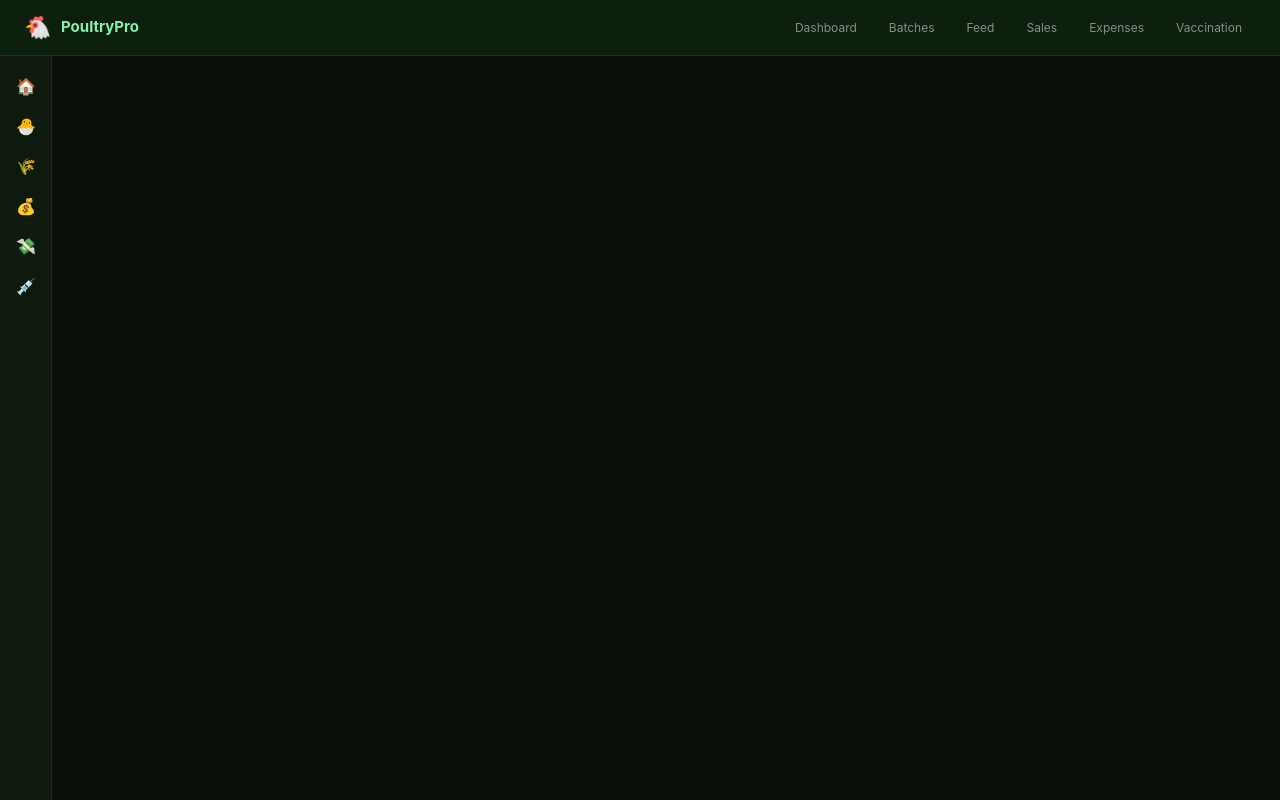
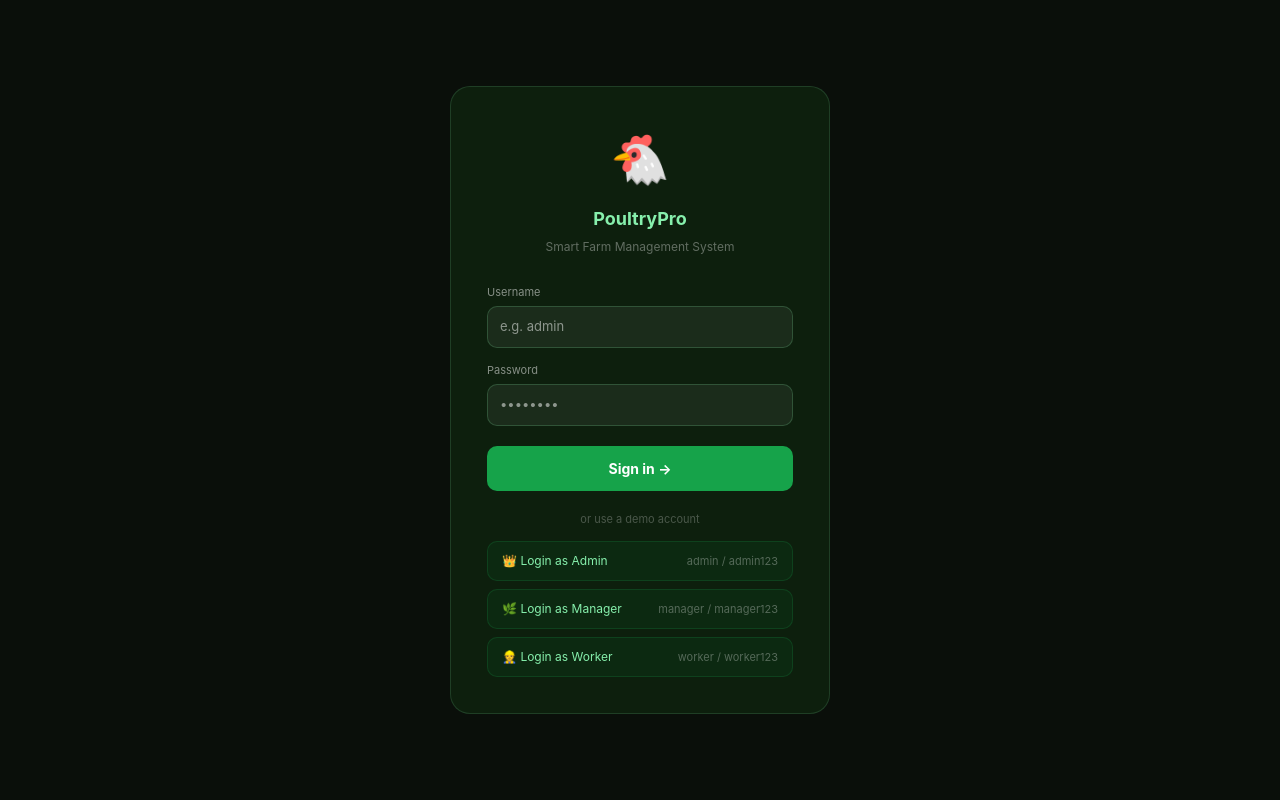
Before and after one commit to dama-254/Module-3-final-project, a React (Vite) app in the folder poultrypro/: page /login in a window 1280 px wide. Built offline with nearby package versions, Linux system fonts and the light colour scheme.

Commit message:
fix: simplify login to work reliably

```diff
--- a/poultrypro/db.json
+++ b/poultrypro/db.json
@@ -1,23 +1,129 @@
 {
   "batches": [
-    { "id": "1", "batchId": "B-001", "breed": "Rhode Island Red", "birds": 650, "ageWeeks": 24, "health": "Healthy", "layRate": 78, "dateAdded": "2026-01-15" },
-    { "id": "2", "batchId": "B-002", "breed": "Kenbro", "birds": 800, "ageWeeks": 18, "health": "Healthy", "layRate": 82, "dateAdded": "2026-02-10" },
-    { "id": "3", "batchId": "B-003", "breed": "Leghorn", "birds": 500, "ageWeeks": 32, "health": "Monitor", "layRate": 65, "dateAdded": "2025-11-20" }
+    {
+      "id": "1",
+      "batchId": "B-001",
+      "breed": "Rhode Island Red",
+      "birds": 650,
+      "ageWeeks": 24,
+      "health": "Healthy",
+      "layRate": 78,
+      "dateAdded": "2026-01-15"
+    },
+    {
+      "id": "2",
+      "batchId": "B-002",
+      "breed": "Kenbro",
+      "birds": 800,
+      "ageWeeks": 18,
+      "health": "Healthy",
+      "layRate": 82,
+      "dateAdded": "2026-02-10"
+    },
+    {
+      "id": "3",
+      "batchId": "B-003",
+      "breed": "Leghorn",
+      "birds": 500,
+      "ageWeeks": 32,
+      "health": "Monitor",
+      "layRate": 65,
+      "dateAdded": "2025-11-20"
+    },
+    {
+      "batchId": "D-756",
+      "breed": "silver",
+      "birds": 5,
+      "ageWeeks": 20,
+      "health": "Healthy",
+      "layRate": 0,
+      "dateAdded": "2026-05-17",
+      "id": "zxymsdT9W3w"
+    }
   ],
   "feedRecords": [
-    { "id": "1", "date": "2026-05-12", "batchId": "B-001", "feedType": "Layer mash", "quantityKg": 120, "costKsh": 4800, "supplier": "AgroFeed Ltd" },
-    { "id": "2", "date": "2026-05-12", "batchId": "B-002", "feedType": "Grower mash", "quantityKg": 125, "costKsh": 4375, "supplier": "AgroFeed Ltd" }
+    {
+      "id": "1",
+      "date": "2026-05-12",
+      "batchId": "B-001",
+      "feedType": "Layer mash",
+      "quantityKg": 120,
+      "costKsh": 4800,
+      "supplier": "AgroFeed Ltd"
+    },
+    {
+      "id": "2",
+      "date": "2026-05-12",
+      "batchId": "B-002",
+      "feedType": "Grower mash",
+      "quantityKg": 125,
+      "costKsh": 4375,
+      "supplier": "AgroFeed Ltd"
+    }
   ],
   "sales": [
-    { "id": "1", "date": "2026-05-12", "type": "Eggs", "quantity": 200, "unitPrice": 18, "totalKsh": 3600, "buyer": "Nairobi Market" },
-    { "id": "2", "date": "2026-05-11", "type": "Chicken", "quantity": 15, "unitPrice": 850, "totalKsh": 12750, "buyer": "Hotel Jacaranda" }
+    {
+      "id": "1",
+      "date": "2026-05-12",
+      "type": "Eggs",
+      "quantity": 200,
+      "unitPrice": 18,
+      "totalKsh": 3600,
+      "buyer": "Nairobi Market"
+    },
+    {
+      "id": "2",
+      "date": "2026-05-11",
+      "type": "Chicken",
+      "quantity": 15,
+      "unitPrice": 850,
+      "totalKsh": 12750,
+      "buyer": "Hotel Jacaranda"
+    }
   ],
   "expenses": [
-    { "id": "1", "date": "2026-05-10", "description": "Layer mash purchase", "category": "Feed", "amount": 9600 },
-    { "id": "2", "date": "2026-05-08", "description": "Newcastle vaccine", "category": "Medicine", "amount": 2400 }
+    {
+      "id": "1",
+      "date": "2026-05-10",
+      "description": "Layer mash purchase",
+      "category": "Feed",
+      "amount": 9600
+    },
+    {
+      "id": "2",
+      "date": "2026-05-08",
+      "description": "Newcastle vaccine",
+      "category": "Medicine",
+      "amount": 2400
+    }
   ],
   "vaccinations": [
-    { "id": "1", "date": "2026-05-01", "batchId": "B-001", "vaccineName": "Newcastle LaSota", "dosage": "1 drop/bird", "method": "Drinking water", "notes": "Routine booster" },
-    { "id": "2", "date": "2026-04-20", "batchId": "B-002", "vaccineName": "Marek's Disease", "dosage": "0.2ml/bird", "method": "Injection", "notes": "Day-old chick vaccination" }
-  ]
+    {
+      "id": "1",
+      "date": "2026-05-01",
+      "batchId": "B-001",
+      "vaccineName": "Newcastle LaSota",
+      "dosage": "1 drop/bird",
+      "method": "Drinking water",
+      "notes": "Routine booster"
+    },
+    {
+      "id": "2",
+      "date": "2026-04-20",
+      "batchId": "B-002",
+      "vaccineName": "Marek's Disease",
+      "dosage": "0.2ml/bird",
+      "method": "Injection",
+      "notes": "Day-old chick vaccination"
+    }
+  ],
+  "users": [
+    {
+      "id": "1",
+      "username": "admin",
+      "password": "admin123",
+      "role": "Admin"
+    }
+  ],
+  "$schema": "./node_modules/json-server/schema.json"
 }
--- a/poultrypro/src/App.jsx
+++ b/poultrypro/src/App.jsx
@@ -1,6 +1,8 @@
 import { Routes, Route, Navigate } from 'react-router-dom'
 import Navbar from './components/Navbar'
 import Sidebar from './components/Sidebar'
+import ProtectedRoute from './components/ProtectedRoute'
+import Login from './pages/Login'
 import Dashboard from './pages/Dashboard'
 import Batches from './pages/Batches'
 import FeedManagement from './pages/FeedManagement'
@@ -8,24 +10,31 @@ import Sales from './pages/Sales'
 import Expenses from './pages/Expenses'
 import Vaccination from './pages/Vaccination'
 
-export default function App() {
+function Layout({ children }) {
   return (
     <div style={{ minHeight: '100vh', background: '#0a0f0a', color: '#e8f5e9', display: 'flex', flexDirection: 'column' }}>
       <Navbar />
       <div style={{ display: 'flex', flex: 1 }}>
         <Sidebar />
         <main style={{ flex: 1, padding: '24px', overflowY: 'auto' }}>
-          <Routes>
-            <Route path="/" element={<Navigate to="/dashboard" />} />
-            <Route path="/dashboard" element={<Dashboard />} />
-            <Route path="/batches" element={<Batches />} />
-            <Route path="/feed" element={<FeedManagement />} />
-            <Route path="/sales" element={<Sales />} />
-            <Route path="/expenses" element={<Expenses />} />
-            <Route path="/vaccination" element={<Vaccination />} />
-          </Routes>
+          {children}
         </main>
       </div>
     </div>
   )
 }
+
+export default function App() {
+  return (
+    <Routes>
+      <Route path="/login" element={<Login />} />
+      <Route path="/" element={<Navigate to="/dashboard" />} />
+      <Route path="/dashboard" element={<ProtectedRoute><Layout><Dashboard /></Layout></ProtectedRoute>} />
+      <Route path="/batches" element={<ProtectedRoute><Layout><Batches /></Layout></ProtectedRoute>} />
+      <Route path="/feed" element={<ProtectedRoute><Layout><FeedManagement /></Layout></ProtectedRoute>} />
+      <Route path="/sales" element={<ProtectedRoute><Layout><Sales /></Layout></ProtectedRoute>} />
+      <Route path="/expenses" element={<ProtectedRoute><Layout><Expenses /></Layout></ProtectedRoute>} />
+      <Route path="/vaccination" element={<ProtectedRoute><Layout><Vaccination /></Layout></ProtectedRoute>} />
+    </Routes>
+  )
+}
--- a/poultrypro/src/components/Navbar.jsx
+++ b/poultrypro/src/components/Navbar.jsx
@@ -1,4 +1,4 @@
-import { Link, useLocation } from 'react-router-dom'
+import { Link, useLocation, useNavigate } from 'react-router-dom'
 
 const links = [
   { to: '/dashboard', label: 'Dashboard' },
@@ -11,6 +11,15 @@ const links = [
 
 export default function Navbar() {
   const { pathname } = useLocation()
+  const navigate = useNavigate()
+  const user = localStorage.getItem('pf_user') || 'User'
+
+  const handleLogout = () => {
+    localStorage.removeItem('pf_auth')
+    localStorage.removeItem('pf_user')
+    navigate('/login')
+  }
+
   return (
     <nav style={{ background: '#0d1f0d', borderBottom: '1px solid rgba(134,239,172,0.1)', height: '56px', display: 'flex', alignItems: 'center', justifyContent: 'space-between', padding: '0 24px', position: 'sticky', top: 0, zIndex: 50 }}>
       <div style={{ display: 'flex', alignItems: 'center', gap: '10px' }}>
@@ -24,6 +33,12 @@ export default function Navbar() {
           </Link>
         ))}
       </div>
+      <div style={{ display: 'flex', alignItems: 'center', gap: '12px' }}>
+        <span style={{ fontSize: '12px', color: 'rgba(255,255,255,0.4)' }}>👤 {user}</span>
+        <button onClick={handleLogout} style={{ padding: '6px 14px', background: 'rgba(239,68,68,0.1)', border: '1px solid rgba(239,68,68,0.2)', color: '#fca5a5', borderRadius: '8px', fontSize: '12px', cursor: 'pointer' }}>
+          Logout
+        </button>
+      </div>
     </nav>
   )
 }
--- /dev/null
+++ b/poultrypro/src/components/ProtectedRoute.jsx
@@ -0,0 +1,6 @@
+import { Navigate } from 'react-router-dom'
+
+export default function ProtectedRoute({ children }) {
+  const isAuth = localStorage.getItem('pf_auth') === 'true'
+  return isAuth ? children : <Navigate to="/login" />
+}
--- /dev/null
+++ b/poultrypro/src/pages/Login.jsx
@@ -0,0 +1,72 @@
+import { useState } from 'react'
+import { useNavigate } from 'react-router-dom'
+
+export default function Login() {
+  const [username, setUsername] = useState('')
+  const [password, setPassword] = useState('')
+  const [error, setError] = useState('')
+  const navigate = useNavigate()
+
+  const doLogin = (u, r) => {
+    localStorage.setItem('pf_auth', 'true')
+    localStorage.setItem('pf_user', u)
+    localStorage.setItem('pf_role', r)
+    navigate('/dashboard')
+  }
+
+  const handleLogin = (e) => {
+    e.preventDefault()
+    const u = username.trim().toLowerCase()
+    const p = password.trim()
+    if ((u === 'admin' && p === 'admin123') || (u === 'manager' && p === 'manager123') || (u === 'worker' && p === 'worker123')) {
+      doLogin(u, u === 'admin' ? 'Admin' : u === 'manager' ? 'Manager' : 'Worker')
+    } else {
+      setError('Wrong credentials. Use admin/admin123 or click a demo button below.')
+    }
+  }
+
+  const inp = { width: '100%', padding: '10px 12px', background: 'rgba(255,255,255,0.06)', border: '1px solid rgba(134,239,172,0.2)', borderRadius: '10px', fontSize: '13px', color: '#fff', outline: 'none', marginTop: '6px', fontFamily: 'inherit', boxSizing: 'border-box' }
+
+  return (
+    <div style={{ minHeight: '100vh', background: '#0a0f0a', display: 'flex', alignItems: 'center', justifyContent: 'center', padding: '20px' }}>
+      <div style={{ background: '#0d1f0d', border: '1px solid rgba(134,239,172,0.15)', borderRadius: '20px', padding: '36px', width: '100%', maxWidth: '380px' }}>
+        <div style={{ textAlign: 'center', marginBottom: '28px' }}>
+          <div style={{ fontSize: '48px', marginBottom: '10px' }}>🐔</div>
+          <h2 style={{ fontSize: '18px', fontWeight: 700, color: '#86efac', marginBottom: '6px' }}>PoultryPro</h2>
+          <p style={{ fontSize: '12px', color: 'rgba(255,255,255,0.35)' }}>Smart Farm Management System</p>
+        </div>
+
+        {error && (
+          <div style={{ background: 'rgba(239,68,68,0.12)', border: '1px solid rgba(239,68,68,0.3)', color: '#fca5a5', borderRadius: '10px', padding: '12px', fontSize: '12px', marginBottom: '18px', lineHeight: 1.5 }}>
+            {error}
+          </div>
+        )}
+
+        <form onSubmit={handleLogin}>
+          <div style={{ marginBottom: '14px' }}>
+            <label style={{ fontSize: '11px', color: 'rgba(255,255,255,0.5)', display: 'block' }}>Username</label>
+            <input style={inp} value={username} onChange={e => { setUsername(e.target.value); setError('') }} placeholder="e.g. admin" />
+          </div>
+          <div style={{ marginBottom: '20px' }}>
+            <label style={{ fontSize: '11px', color: 'rgba(255,255,255,0.5)', display: 'block' }}>Password</label>
+            <input type="password" style={inp} value={password} onChange={e => { setPassword(e.target.value); setError('') }} placeholder="••••••••" />
+          </div>
+          <button type="submit" style={{ width: '100%', padding: '12px', background: '#16a34a', color: '#fff', borderRadius: '10px', fontSize: '14px', fontWeight: 700, border: 'none', cursor: 'pointer' }}>
+            Sign in →
+          </button>
+        </form>
+
+        <div style={{ margin: '20px 0 14px', textAlign: 'center', fontSize: '11px', color: 'rgba(255,255,255,0.25)' }}>or use a demo account</div>
+
+        <div style={{ display: 'flex', flexDirection: 'column', gap: '8px' }}>
+          {[['admin','admin123','Admin','👑'],['manager','manager123','Manager','🌿'],['worker','worker123','Worker','👷']].map(([u,p,r,icon]) => (
+            <button key={u} onClick={() => doLogin(u, r)} style={{ width: '100%', padding: '10px 14px', background: 'rgba(22,163,74,0.08)', border: '1px solid rgba(22,163,74,0.2)', color: '#86efac', borderRadius: '10px', fontSize: '12px', cursor: 'pointer', display: 'flex', justifyContent: 'space-between', alignItems: 'center' }}>
+              <span>{icon} Login as {r}</span>
+              <span style={{ color: 'rgba(255,255,255,0.3)', fontSize: '11px' }}>{u} / {p}</span>
+            </button>
+          ))}
+        </div>
+      </div>
+    </div>
+  )
+}
--- a/poultrypro/src/redux/store.js
+++ b/poultrypro/src/redux/store.js
@@ -4,6 +4,7 @@ import feedReducer from './feedSlice'
 import salesReducer from './salesSlice'
 import expenseReducer from './expenseSlice'
 import vaccinationReducer from './vaccinationSlice'
+
 export const store = configureStore({
   reducer: {
     batches: batchReducer,
--- a/poultrypro/src/services/api.js
+++ b/poultrypro/src/services/api.js
@@ -1,5 +1,5 @@
 import axios from 'axios'
-const BASE = 'http://localhost:3001'
+const BASE = import.meta.env.VITE_API_URL || 'http://localhost:3001'
 export const get = (path) => axios.get(`${BASE}${path}`)
 export const post = (path, data) => axios.post(`${BASE}${path}`, data)
 export const patch = (path, data) => axios.patch(`${BASE}${path}`, data)
```
Also changed, not shown: poultrypro/vite.config.js (line endings or trailing spaces), 1 other file (tests, documents, lock files or other folders).
